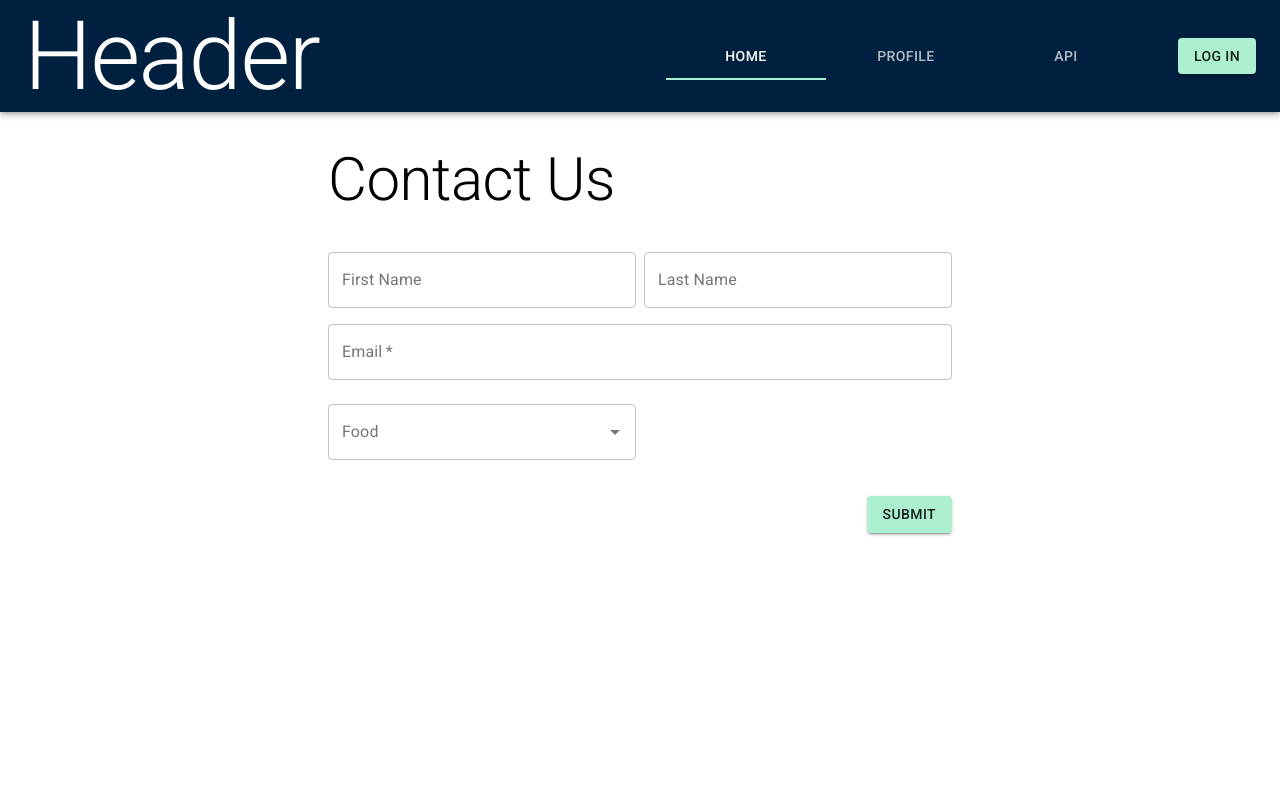
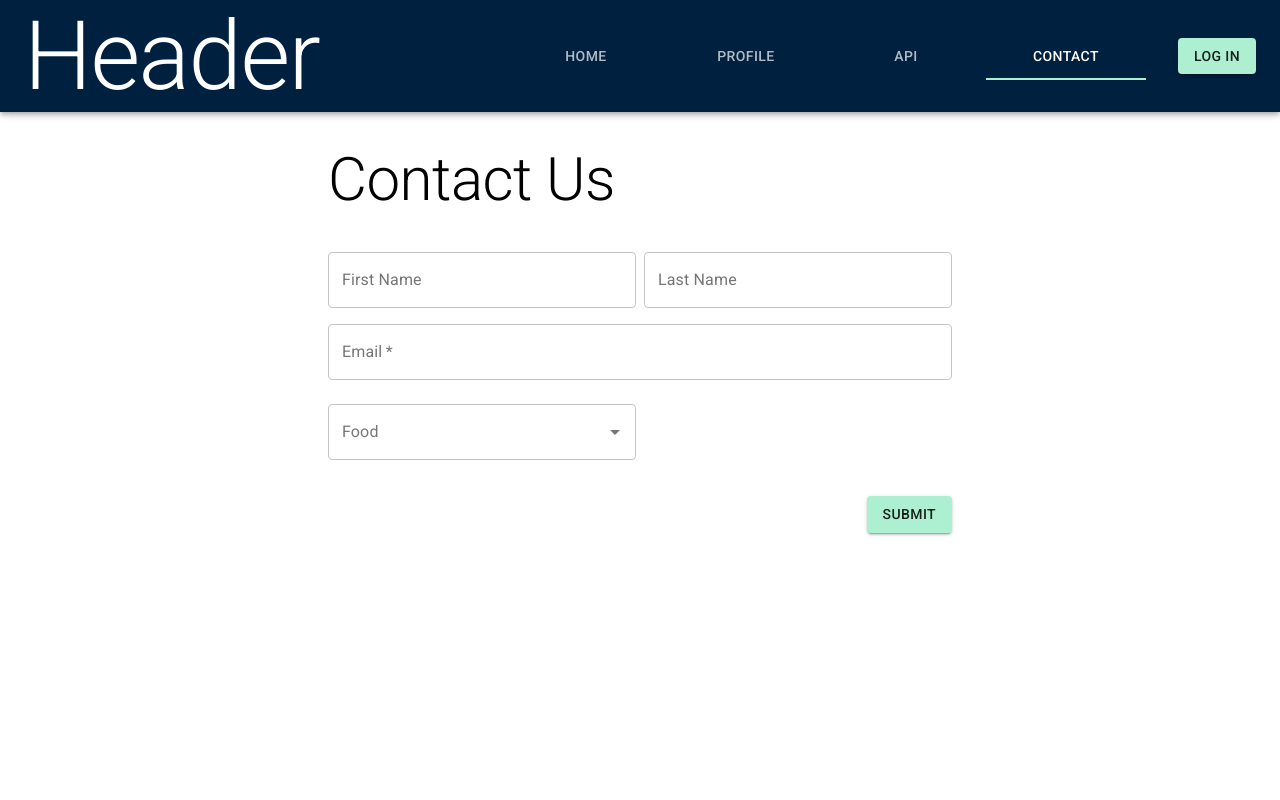
Before and after one commit to jpagtama/ReactJS_Project_02, a React (Create React App) app: page /contact in a window 1280 px wide. Shown: the top 800 px of the page. Built offline with nearby package versions, Linux system fonts and the light colour scheme.

Commit message:
Added contact us tab

```diff
--- a/src/components/App.js
+++ b/src/components/App.js
@@ -37,6 +37,9 @@ const App = () => {
       case '/api':
         setActiveTab(2)
         break
+      case '/contact':
+        setActiveTab(3)
+        break
       default :
         setActiveTab(0)
     }
--- a/src/components/Contact.jsx
+++ b/src/components/Contact.jsx
@@ -11,6 +11,7 @@ const Contact = () => {
     ]
 
     return (
+        <form autoComplete="off">
         <Grid container style={{padding:"1em",marginTop:"1em"}} justify="center" spacing={1}>
             <Grid container justify="center" spacing={1}>
                 <Grid item sm={6} >
@@ -48,6 +49,7 @@ const Contact = () => {
                 </Grid>
             </Grid>
         </Grid>
+        </form>
     )
 }
 
--- a/src/components/Header.jsx
+++ b/src/components/Header.jsx
@@ -28,6 +28,7 @@ const Header = (props) => {
                     <Tab label="Home" component={Link} to="/" />
                     <Tab label="Profile" component={Link} to="/profile" />
                     <Tab label="API" component={Link} to="/api" />
+                    <Tab label="Contact" component={Link} to="/contact" />
                 </Tabs>
                 <Button variant="contained" color="secondary" onClick={props.handleAuth}>{logInOut}</Button>
             </Toolbar>
```
